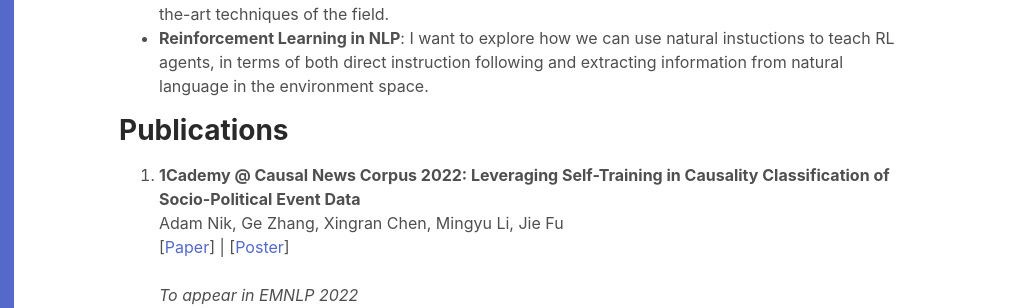
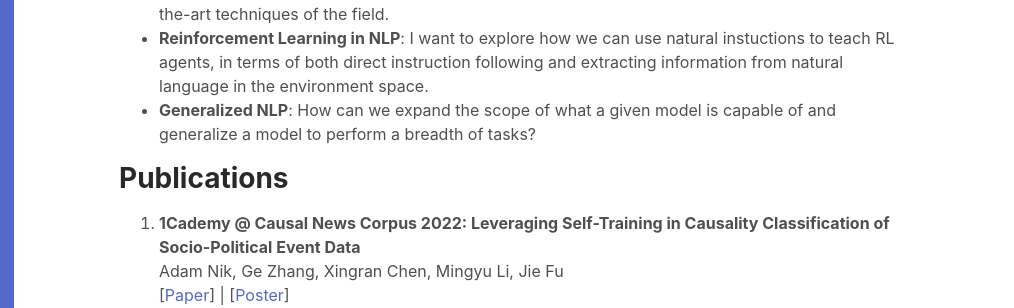
Before and after one commit to adamnik/adamnik.github.io, a plain HTML site: page index.html in a window 1280 px wide. Shown: the part 280-588 px from the top of the page, 266-1280 px from the left. Drawn offline with Linux system fonts and the light colour scheme.

Commit message:
updated html

```diff
--- a/index.html
+++ b/index.html
@@ -62,6 +62,7 @@
                 <li><b>Conversational Agents</b>: I am interested in building dialgue systems, specifically open-domain dialogue systems, and working towards improving response coherence and modeling long-term context in coversation.</li>
                 <li><b>Natural Language Generation</b>: I view natural language generation as an integral component of many other NLP topics, including dialogue systems, and therefore want to build on the state-of-the-art techniques of the field.</li>
                 <li><b>Reinforcement Learning in NLP</b>: I want to explore how we can use natural instuctions to teach RL agents, in terms of both direct instruction following and extracting information from natural language in the environment space.</li>
+                <li><b>Generalized NLP</b>: How can we expand the scope of what a given model is capable of and generalize a model to perform a breadth of tasks?</li>
               </ul>
              </p>
           <h3 class="title mb-3">Publications</h3>
```
